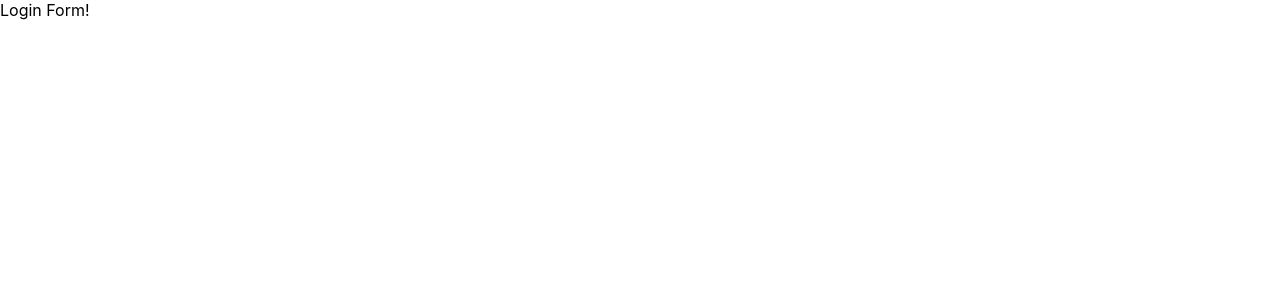
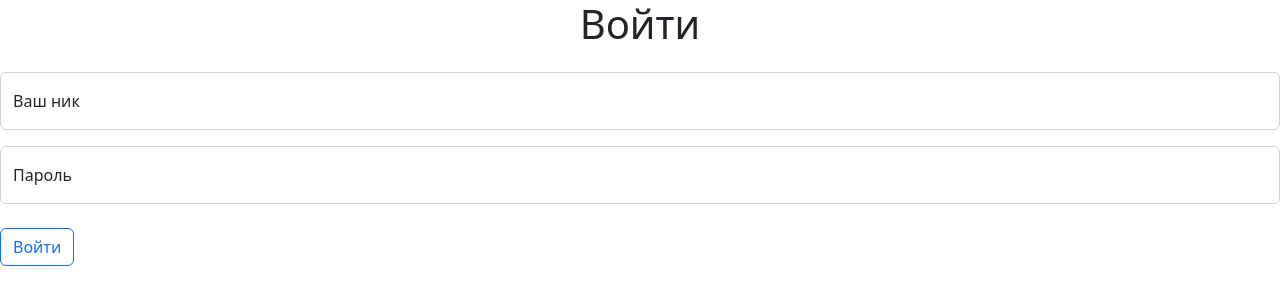
Before and after one commit to evgeniyworkbel/temp4, a React (Create React App) app in the folder frontend/: page /login in a window 1280 px wide. Shown: the top 304 px of the page. Built offline with nearby package versions, Linux system fonts and the light colour scheme.

Commit message:
Implement login form, add bootstrap styles to src/index.jsx

```diff
--- a/frontend/src/index.jsx
+++ b/frontend/src/index.jsx
@@ -1,7 +1,9 @@
 import React from 'react';
 import ReactDOM from 'react-dom/client';
+import App from './App';
+
 import './index.css';
-import App from './App';
+import 'bootstrap/dist/css/bootstrap.min.css';
 import reportWebVitals from './reportWebVitals';
 
 const root = ReactDOM.createRoot(document.getElementById('root'));
--- a/frontend/src/routes/login.jsx
+++ b/frontend/src/routes/login.jsx
@@ -1,10 +1,53 @@
 import React from 'react';
+import { useFormik } from 'formik';
+import { Button, Form } from 'react-bootstrap';
 
 function Login() {
+  const formik = useFormik({
+    initialValues: {
+      username: '',
+      password: '',
+    },
+    onSubmit: (values) => {
+      console.log(values);
+    },
+  });
+
   return (
-    <div>
-      Login Form!
-    </div>
+    <>
+      <h1 className="text-center mb-4">Войти</h1>
+      <Form onSubmit={formik.handleSubmit}>
+        <Form.Group className="form-floating mb-3" controlId="username">
+          <Form.Control
+            name="username"
+            type="text"
+            placeholder="Ваш ник"
+            autoComplete="username"
+            required
+            onChange={formik.handleChange}
+            value={formik.values.username}
+          />
+          <Form.Label>Ваш ник</Form.Label>
+        </Form.Group>
+
+        <Form.Group className="form-floating mb-4" controlId="password">
+          <Form.Control
+            name="password"
+            type="text"
+            placeholder="Пароль"
+            autoComplete="current-password"
+            required
+            onChange={formik.handleChange}
+            value={formik.values.password}
+          />
+          <Form.Label>Пароль</Form.Label>
+        </Form.Group>
+
+        <Button variant="outline-primary" className="mb-4" type="submit">
+          Войти
+        </Button>
+      </Form>
+    </>
   );
 }
 
```
